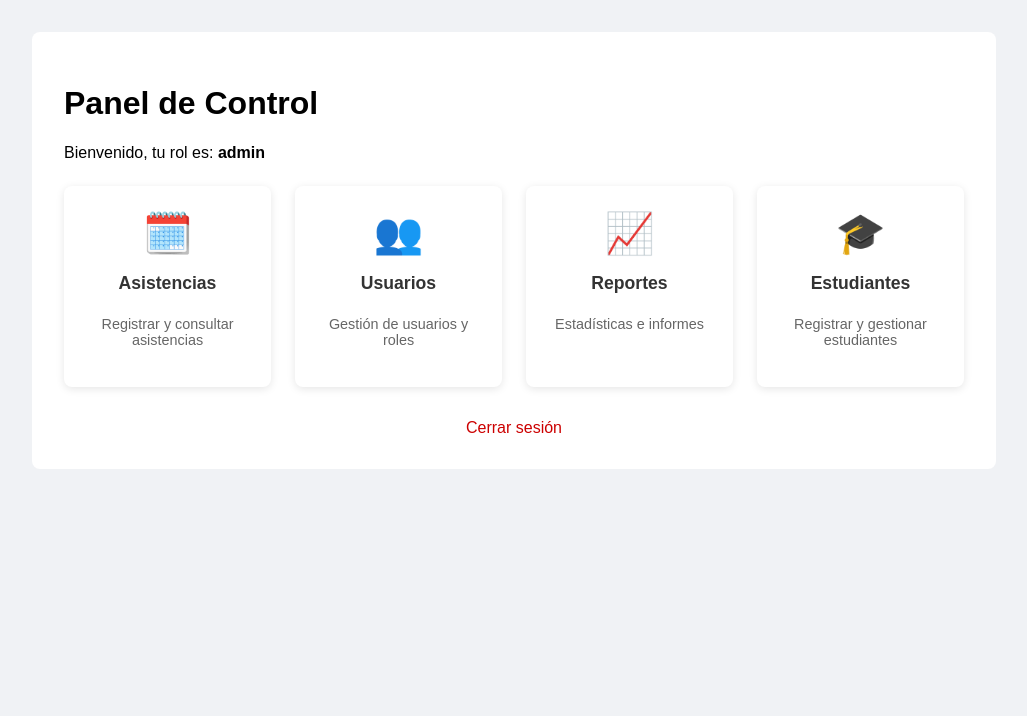
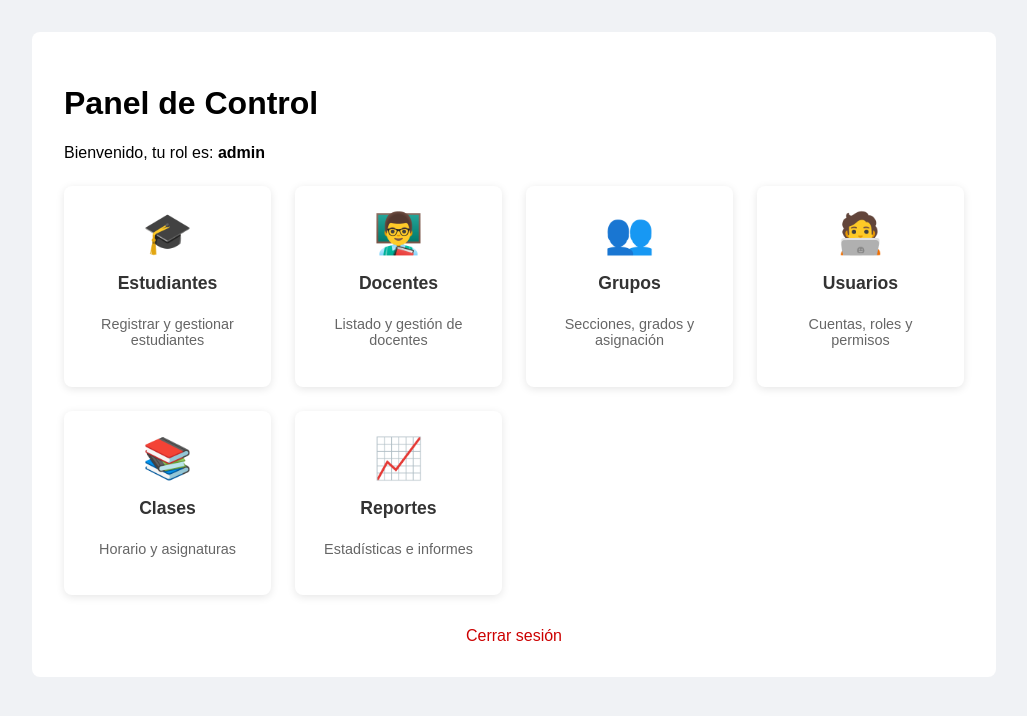
Before and after one commit to javier252007/sistema-asistencias-insam, a PHP site: page /index.php?action=dashboard in a window 1280 px wide. Shown: the top 716 px of the page, without its empty margins (126-1153 px from the left). Run offline with PHP 8.4, Linux system fonts and the light colour scheme; the visitor is signed in with stand-in values (Sample User, id 1).

Commit message:
agregado las targetas

```diff
--- a/public/index.php
+++ b/public/index.php
@@ -12,9 +12,24 @@ require_once __DIR__ . '/../controladores/AuthController.php';
 require_once __DIR__ . '/../controladores/DashboardController.php';
 require_once __DIR__ . '/../controladores/EstudiantesController.php';
 
+// Si ya tienes controladores reales para estos módulos, descomenta:
+// require_once __DIR__ . '/../controladores/DocentesController.php';
+// require_once __DIR__ . '/../controladores/GruposController.php';
+// require_once __DIR__ . '/../controladores/UsuariosController.php';
+// require_once __DIR__ . '/../controladores/ClasesController.php';
+
 $action = $_GET['action'] ?? 'login';
 
+// Guard para admin (para placeholders de módulos)
+function require_admin(): void {
+    if (!isset($_SESSION['user_id']) || ($_SESSION['rol'] ?? '') !== 'admin') {
+        header('Location: index.php?action=login');
+        exit;
+    }
+}
+
 switch ($action) {
+    // --- Autenticación ---
     case 'login':
         if ($_SERVER['REQUEST_METHOD'] === 'POST') {
             (new AuthController())->login();
@@ -23,10 +38,16 @@ switch ($action) {
         }
         break;
 
+    case 'logout':
+        (new AuthController())->logout();
+        break;
+
+    // --- Dashboard ---
     case 'dashboard':
         (new DashboardController())->index();
         break;
 
+    // --- Estudiantes (admin) ---
     case 'estudiantes_create':
         (new EstudiantesController())->create();
         break;
@@ -39,11 +60,42 @@ switch ($action) {
         }
         break;
 
-    case 'logout':
-        (new AuthController())->logout();
+    // --- Docentes (placeholder mientras no haya controlador) ---
+    case 'docentes_index':
+        require_admin();
+        require __DIR__ . '/../views/Docentes/index.php';
         break;
 
+    // --- Grupos (placeholder) ---
+    case 'grupos_index':
+        require_admin();
+        require __DIR__ . '/../views/Grupos/index.php';
+        break;
+
+    // --- Usuarios (placeholder) ---
+    case 'usuarios_index':
+        require_admin();
+        require __DIR__ . '/../views/Usuarios/index.php';
+        break;
+
+    // --- Clases (placeholder) ---
+    case 'clases_index':
+        require_admin();
+        require __DIR__ . '/../views/Clases/index.php';
+        break;
+
+    // --- Reportes (placeholder) ---
+    case 'reportes':
+        require_admin();
+        require __DIR__ . '/../views/Reportes/index.php';
+        break;
+
+    // --- Default: si hay sesión, al dashboard; si no, al login ---
     default:
-        (new AuthController())->showLogin();
+        if (isset($_SESSION['user_id'])) {
+            header('Location: index.php?action=dashboard');
+        } else {
+            (new AuthController())->showLogin();
+        }
         break;
 }
--- a/views/dashboard.php
+++ b/views/dashboard.php
@@ -13,12 +13,44 @@
 
     <div class="cards-wrap">
       <?php
+        // Cada clave del array es la "action" que esperará el router (public/index.php)
         $all = [
-          'asistencia' => ['title'=>'Asistencias','desc'=>'Registrar y consultar asistencias','icon'=>'🗓️','enabled_roles'=>['admin','docente']],
-          'usuarios'   => ['title'=>'Usuarios','desc'=>'Gestión de usuarios y roles','icon'=>'👥','enabled_roles'=>['admin']],
-          'reportes'   => ['title'=>'Reportes','desc'=>'Estadísticas e informes','icon'=>'📈','enabled_roles'=>['admin','docente','orientador','directora']],
-          // La tarjeta de Estudiantes debe llevar a la acción estudiantes_create
-          'estudiantes_create'=> ['title'=>'Estudiantes','desc'=>'Registrar y gestionar estudiantes','icon'=>'🎓','enabled_roles'=>['admin']],
+          'estudiantes_create' => [
+            'title' => 'Estudiantes',
+            'desc'  => 'Registrar y gestionar estudiantes',
+            'icon'  => '🎓',
+            'enabled_roles' => ['admin']
+          ],
+          'docentes_index' => [
+            'title' => 'Docentes',
+            'desc'  => 'Listado y gestión de docentes',
+            'icon'  => '👨‍🏫',
+            'enabled_roles' => ['admin']
+          ],
+          'grupos_index' => [
+            'title' => 'Grupos',
+            'desc'  => 'Secciones, grados y asignación',
+            'icon'  => '👥',
+            'enabled_roles' => ['admin']
+          ],
+          'usuarios_index' => [
+            'title' => 'Usuarios',
+            'desc'  => 'Cuentas, roles y permisos',
+            'icon'  => '🧑‍💻',
+            'enabled_roles' => ['admin']
+          ],
+          'clases_index' => [
+            'title' => 'Clases',
+            'desc'  => 'Horario y asignaturas',
+            'icon'  => '📚',
+            'enabled_roles' => ['admin']
+          ],
+          'reportes' => [
+            'title' => 'Reportes',
+            'desc'  => 'Estadísticas e informes',
+            'icon'  => '📈',
+            'enabled_roles' => ['admin','docente','orientador','directora']
+          ],
         ];
 
         foreach ($all as $action => $info):
@@ -28,8 +60,8 @@
       ?>
         <a class="<?= $cls ?>" href="<?= $href ?>" tabindex="<?= $enabled ? '0' : '-1' ?>">
           <div class="card-icon"><?= $info['icon'] ?></div>
-          <h3><?= $info['title'] ?></h3>
-          <p><?= $info['desc'] ?></p>
+          <h3><?= htmlspecialchars($info['title']) ?></h3>
+          <p><?= htmlspecialchars($info['desc']) ?></p>
         </a>
       <?php endforeach; ?>
     </div>
```
Also changed, not shown: views/Grupos/index.php (added, +15 -0 lines), views/Reportes/index.php (added, +15 -0 lines), views/Usuarios/index.php (added, +15 -0 lines), views/Clases/index.php (added), views/Docentes/index.php (added).
